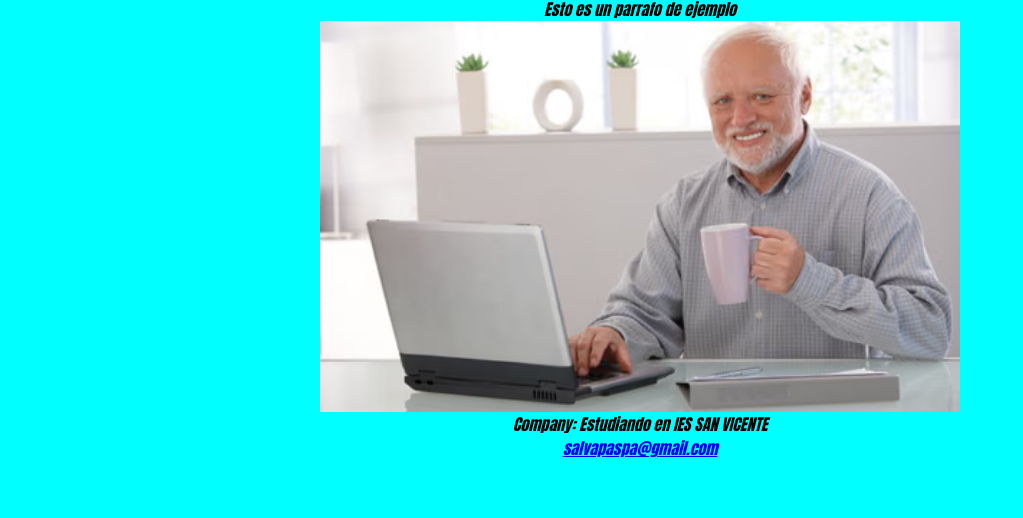
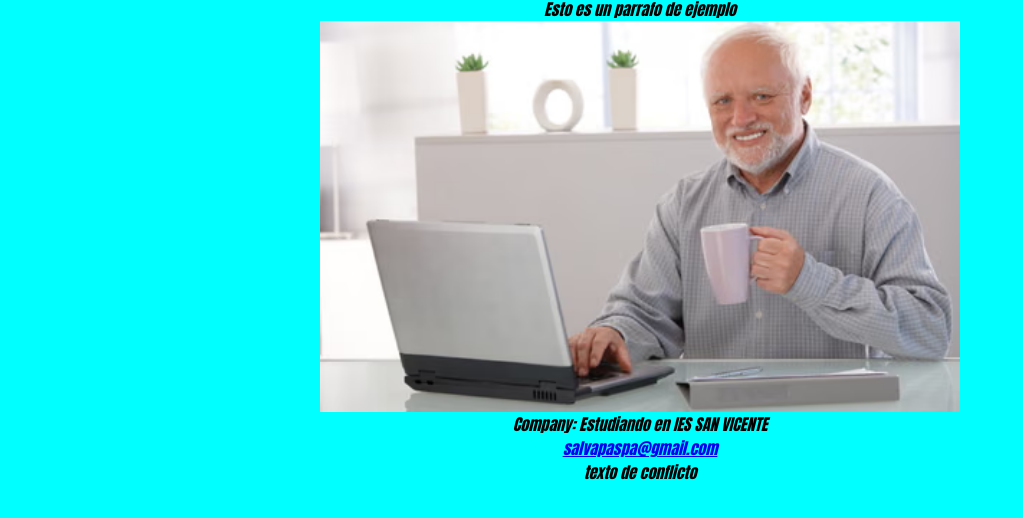
Before and after one commit to Xiflus/Exercise_Unit5_website-, a plain HTML site: page index.html in a window 1280 px wide. Shown: the part 76-594 px from the top of the page, without its empty margins (0-1023 px from the left). Drawn offline with Linux system fonts and the light colour scheme.

Commit message:
conflicto

```diff
--- a/index.html
+++ b/index.html
@@ -15,6 +15,7 @@
     <footer>
       <p>Company: Estudiando en IES SAN VICENTE</p>
       <p><a href="mailto:salvapaspa@gmail.com">salvapaspa@gmail.com</a></p>
+      <p>texto de conflicto</p>
     </footer>
   </body>
 </html>
```
